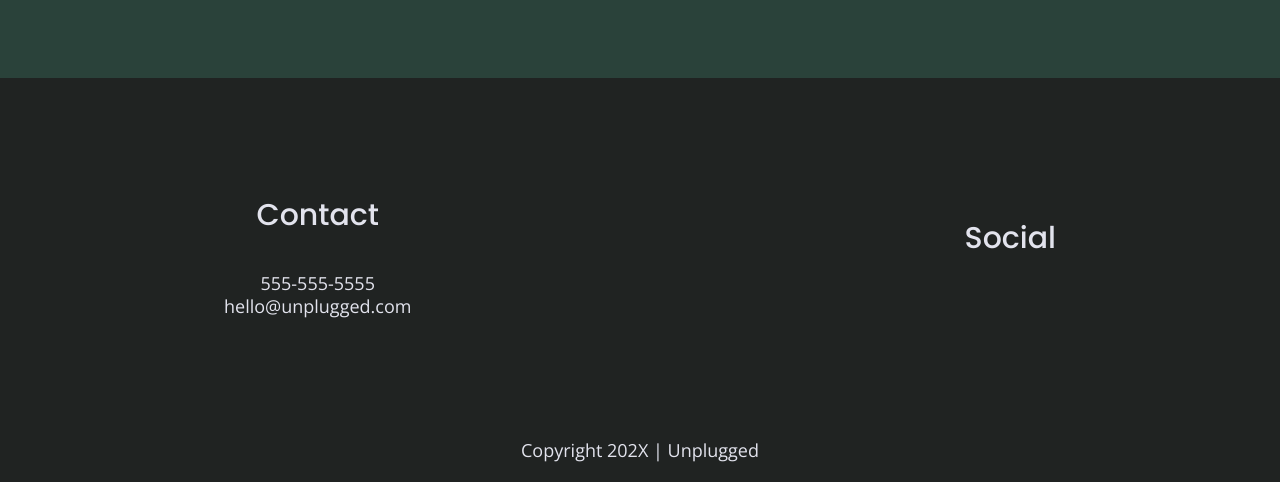
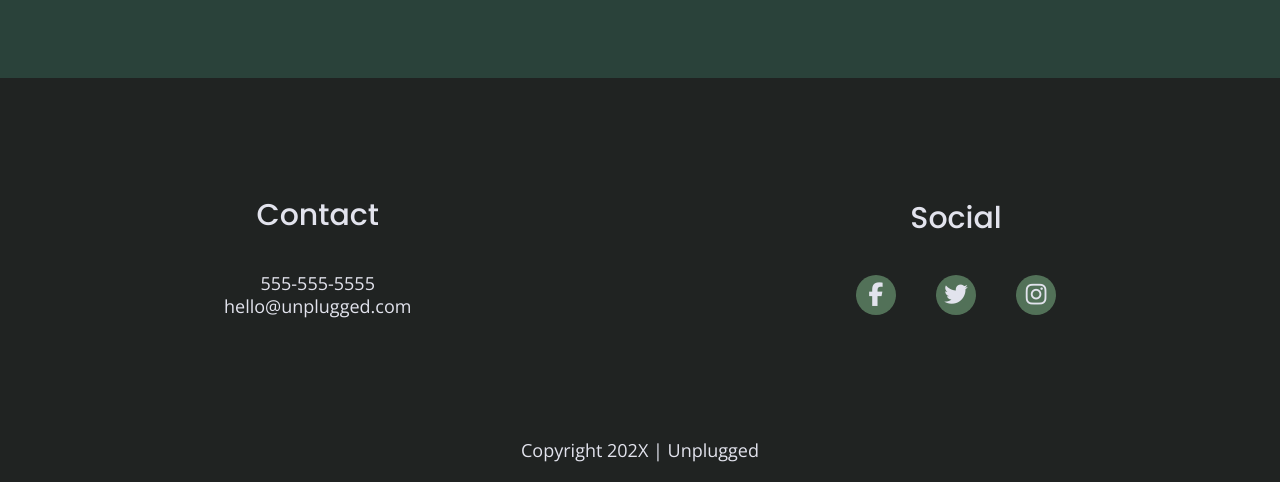
Before and after one commit to jordanr2m/unplugged, a website built with Parcel: page index.html in a window 1280 px wide. Shown: the part 2498-2980 px from the top of the page. Built offline with nearby package versions, Linux system fonts and the light colour scheme.

Commit message:
Added social icons to the footer and styles for social icons. Added to all pages of website

```diff
--- a/css/main.css
+++ b/css/main.css
@@ -220,9 +220,17 @@ footer .social-icons {
 }
 
 footer .social-icons p {
+  background-color: #527158;
+  border-radius: 50%;
+  width: 40px;
+  height: 40px;
   display: flex;
   justify-content: center;
   align-items: center;
+}
+
+footer .social-icons p i {
+  font-size: 1.3125em;
 }
 
 footer .copyright {
@@ -628,6 +636,11 @@ input[type=button] {
     line-height: 1.285;
   }
 
+  footer .social-icons {
+    width: 12.5em;
+    justify-content: space-between;
+  }
+
   footer .copyright {
     width: 100%;
   }
--- a/index.html
+++ b/index.html
@@ -155,13 +155,19 @@
           <h4>Social</h4>
           <div class="social-icons">
             <p>
-              <a href="https://www.facebook.com/Skillcrush/" target="_blank" rel="noopener"></a>
+              <a href="https://www.facebook.com/Skillcrush/" target="_blank" rel="noopener">
+                <i class="fab fa-facebook-f"></i>
+              </a>
             </p>
             <p>
-              <a href="https://www.twitter.com/Skillcrush" target="_blank" rel="noopener"></a>
+              <a href="https://www.twitter.com/Skillcrush" target="_blank" rel="noopener">
+                <i class="fab fa-twitter"></i>
+              </a>
             </p>
             <p>
-              <a href="https://www.instagram.com/skillcrush" target="_blank" rel="noopener"></a>
+              <a href="https://www.instagram.com/skillcrush" target="_blank" rel="noopener">
+                <i class="fab fa-instagram"></i>
+              </a>
             </p>
           </div>
         </div>
```
Also changed, not shown: about/index.html (+9 -3 lines), faq/index.html (+9 -3 lines).
